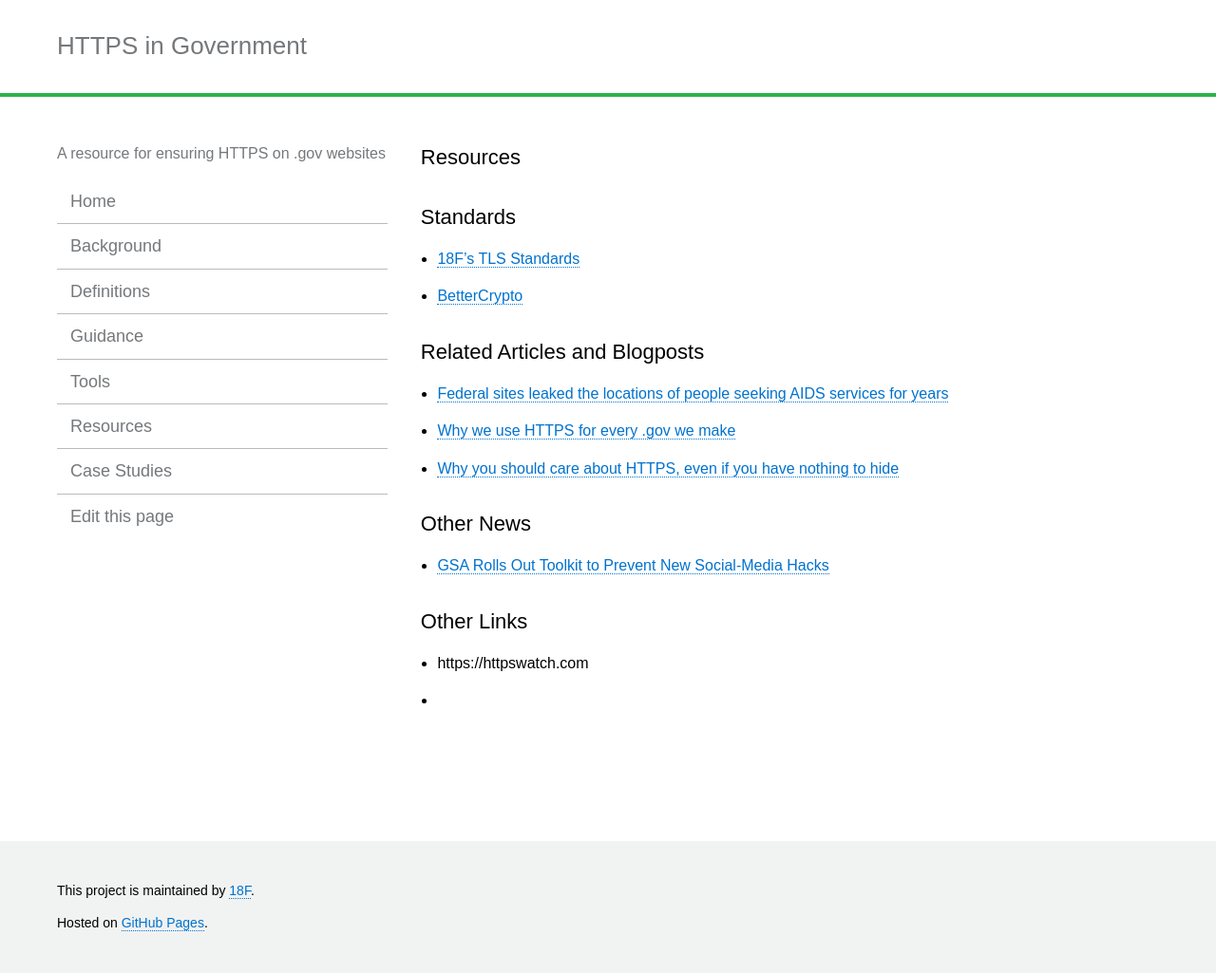
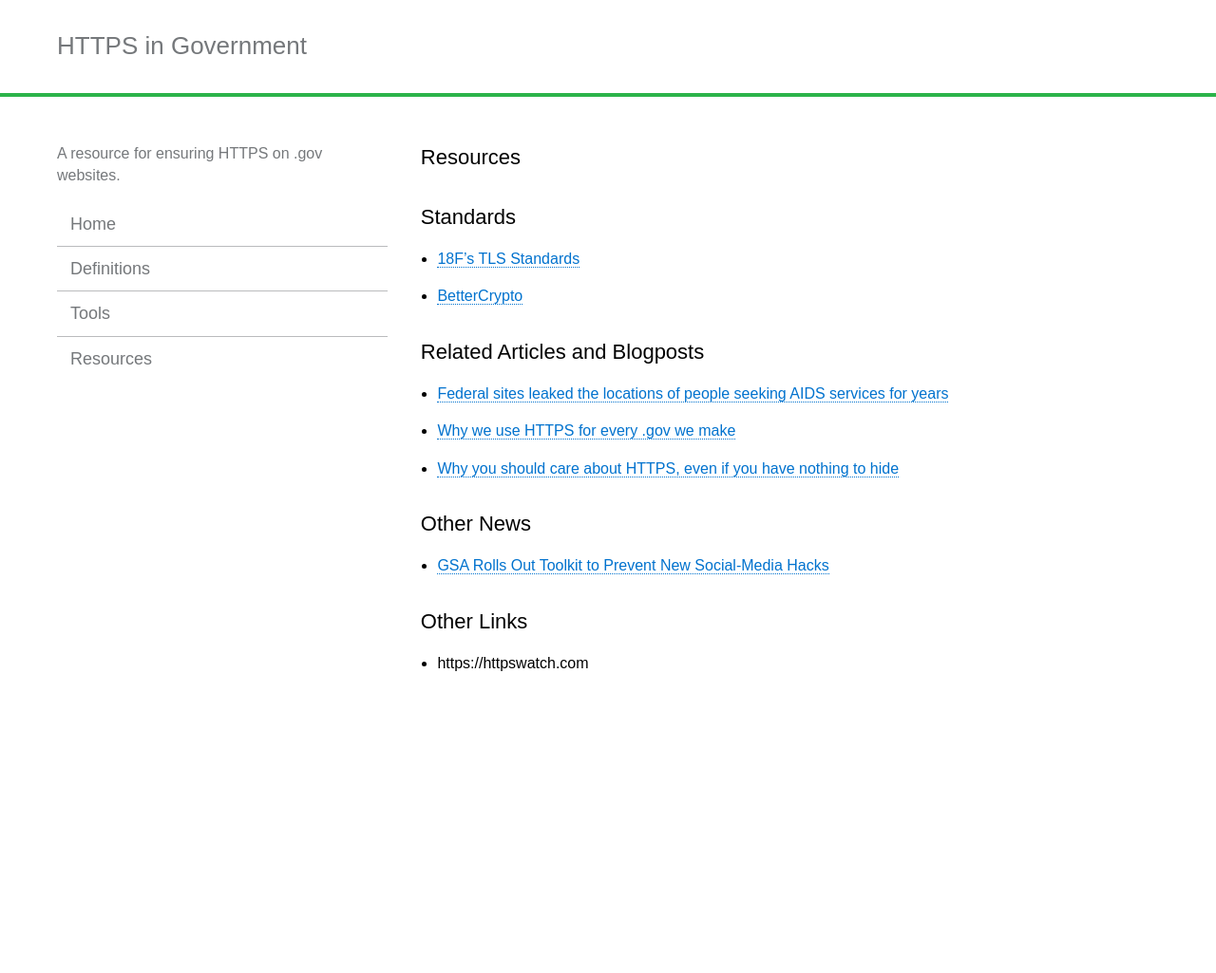
Before and after one commit to GSA/https, a Jekyll site: the page built from pages/resources.md, in a window 1280 px wide. Shown: the whole page at 95% size. Built offline with Jekyll 4.4.1, drawn with Linux system fonts in a browser that asks for light colours; Markdown is read by kramdown in place of the engine named in the settings; after the commit the page ends 900 px from its top, so only the background shows below that.

Commit message:
some tidying - development config, readme instructions
some opengraph metadata, removed unused stuff

```diff
--- /dev/null
+++ b/_config-development.yml
@@ -0,0 +1 @@
+baseurl: ""
--- a/_config.yml
+++ b/_config.yml
@@ -1,61 +1,49 @@
-# Base configuration
+# Override in development.
+baseurl: '/https'
+
+exclude:
+- ".rbenv-version"
+- README.md
+- CONTRIBUTING.md
+- LICENSE.md
+
+# markdown
+highlighter: pygments
+markdown: redcarpet
+redcarpet:
+  extensions:
+  - with_toc_data
+
 permalink: /:title
-exclude: [".rvmrc", ".rbenv-version", "README.md", "Rakefile", "changelog.md"]
-markdown: kramdown
-pygments: true
 
-# Title
+# Site metadata
 name: HTTPS in Government
-subtitle: A resource for ensuring HTTPS on .gov websites
+subtitle: A resource for ensuring HTTPS on .gov websites.
+description: "Resources, best practices, and case studies for deploying HTTPS in the federal government."
 
-#Edit Link info
+
+# GitHub information
 repo_name: https
 branch: gh-pages
-#GitHub organization name *or* username
 gh_org: GSA
-prose_url: http://github.com/
 site_url: https://gsa.github.io/https
+
 media: assets/img
-
-# When using this template with a project page set the baseurl to '/project-name'
-# For user/organization pages set this to an empty string
-# When working locally use jekyll serve --baseurl '' so that you can view everything at localhost:4000
-# See http://jekyllrb.com/docs/github-pages/ for more info
-#baseurl: ''
-baseurl: '/https'
-
-# Author/Organization info to be displayed in the templates
-author:
-  name: 18F
-  url: https://18f.gsa.gov
-
-# Point the logo URL at a file in your repo or hosted elsewhere by your organization
-logourl:
-logoalt:
 
 # Navigation
 # List links that should appear in the site sidebar here
 navigation:
 - text: Home
-  url: index.html
-  internal: true
-- text: Background
-  url: pages/background
+  url: /
   internal: true
 - text: Definitions
-  url: pages/definitions
-  internal: true
-- text: Guidance
-  url: pages/guidance
+  url: /pages/definitions/
   internal: true
 - text: Tools
-  url: pages/tools
+  url: /pages/tools/
   internal: true
 - text: Resources
-  url: pages/resources
-  internal: true
-- text: Case Studies
-  url: pages/case_studies
+  url: /pages/resources/
   internal: true
 
 # Style Variables
--- a/_includes/prose_edit_url.html
+++ /dev/null
@@ -1,12 +0,0 @@
-{% comment %}
----------------------------------------------------------------------------
-
-Provide a generalized link for using prose.io to edit Jekyll content.
-This grabs the page path from Jekyll and other variables from _config.yml
-to build the edit URL.
-
-Note that this is all on one line so to avoid extra <br /> in rendering.
-There's probably an elegant way to do this, but it's late and I'm lazy.
-
---------------------------------------------------------------------------
-{% endcomment %}{% capture edit_url %}{{ site.prose_url }}{{ site.gh_org }}/{{ site.repo_name }}/edit/{{ site.branch }}/{{ page.path }}{% endcapture %}<a href="{{ edit_url }}" target="_blank">Edit this page</a>
--- a/_includes/sidebar.html
+++ b/_includes/sidebar.html
@@ -9,9 +9,7 @@
         {% else %}
           <li><a href="{{ link.url }}">{{ link.text }}</a></li>
         {% endif %}
-        {% endfor %}
-                <!-- Edit This link -->
-       <li>{% include prose_edit_url.html %}</li>
+      {% endfor %}
     </ul>
   </nav>
 </aside>
--- a/_layouts/default.html
+++ b/_layouts/default.html
@@ -3,25 +3,42 @@
 <head>
   <meta http-equiv="X-UA-Compatible" content="IE=edge">
   <meta charset="utf-8">
-    <title>{{ page.title }}</title>
   <meta name="viewport" content="width=device-width">
   <link rel="stylesheet" href="{{ site.baseurl }}/assets/css/normalize.css">
   <link rel="stylesheet" href="{{ site.baseurl }}/assets/css/main.css">
   <link rel="stylesheet" href="{{ site.baseurl }}/assets/css/syntax.css">
   <!--[if lt IE 9]>
-      <script src="//html5shiv.googlecode.com/svn/trunk/html5.js"></script>
+    <script src="https://html5shiv.googlecode.com/svn/trunk/html5.js"></script>
     <script src="{{ site.baseurl }}/assets/js/respond.min.js"></script>
   <![endif]-->
 
+  {% if page.title %}
+    <title>{{ page.title }}</title>
+    <meta property="og:title" content="{{ page.title | xml_escape }}" />
+  {% else %}
+    <title>{{ site.title }}</title>
+    <meta property="og:title" content="{{ site.title | xml_escape }}" />
+  {% endif %}
+
+  {% if page.description %}
+    <meta name="description" content="{{ page.description | xml_escape }}">
+    <meta property="og:description" content="{{ page.description | xml_escape }}" />
+  {% else %}
+    <meta name="description" content="{{ site.description | xml_escape }}">
+    <meta property="og:description" content="{{ site.description | xml_escape }}" />
+  {% endif %}
+
 </head>
 <body>
+
 <div class="container">
   <header role="banner">
     <div class="wrap">
-          {% if site.logourl != null %}
-            <img class="logo" src="{{ site.logourl }}" alt="{{ site.logoalt }}">
-          {% endif %}
-          <h1 class="site-title"><a class="title-link" href="{{ site.baseurl }}/">{{ site.name }}</a></h1>
+      <h1 class="site-title">
+        <a class="title-link" href="{{ site.baseurl }}/">
+          {{ site.name }}
+        </a>
+      </h1>
     </div>
   </header>
 
@@ -33,15 +50,8 @@
       {{ content }}
     </section>
 
-      </div><!-- /.wrap content -->
+  </div>
+</div>
 
-      <footer role="contentinfo">
-        <div class="wrap">
-          <p>This project is maintained by <a href="{{ site.author.url }}">{{ site.author.name }}</a>.</p>
-
-          <p>Hosted on <a href="https://github.com/GSA/https">GitHub Pages</a>.</p>
-        </div><!--/.wrap -->
-      </footer>
-    </div> <!-- /.container -->
 </body>
 </html>
--- a/pages/resources.md
+++ b/pages/resources.md
@@ -4,6 +4,7 @@
 ---
 
 ## Standards
+
 * [18F's TLS Standards](https://github.com/18F/tls-standards)
 * [BetterCrypto](https://bettercrypto.org/static/applied-crypto-hardening.pdf)
 
@@ -14,8 +15,9 @@
 * [Why you should care about HTTPS, even if you have nothing to hide](http://ben.balter.com/2015/01/06/https-all-the-things/)
 
 ## Other News
+
 * [GSA Rolls Out Toolkit to Prevent New Social-Media Hacks](http://blogs.wsj.com/washwire/2015/01/27/gsa-rolls-out-toolkit-to-prevent-new-social-media-hacks/)
 
 ## Other Links
+
 * https://httpswatch.com
-*
```
Also changed, not shown: pages/background.md (deleted, +0 -6 lines), pages/guidance.md (deleted, +0 -7 lines), README.md, assets/img/octocat.png (deleted), assets/img/screenshot.png (deleted), 1 other file. Lines whose indentation alone changed are shown as unchanged.
